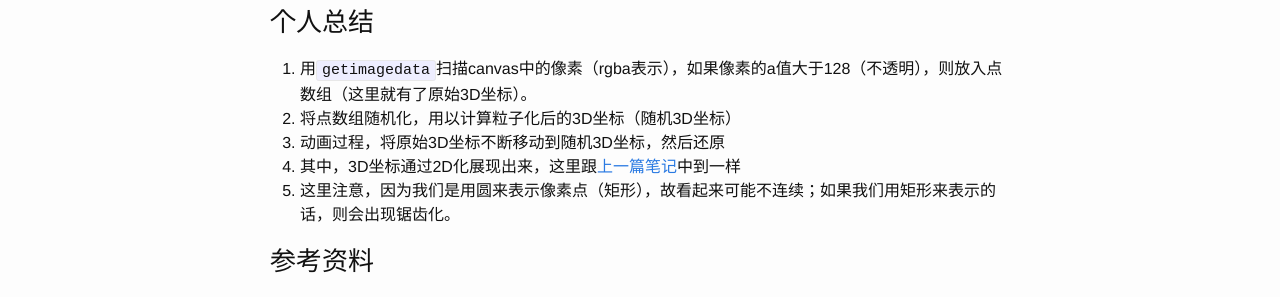
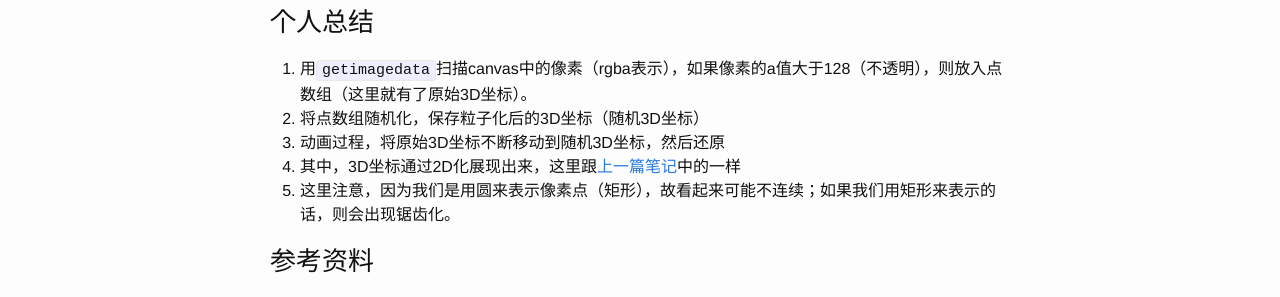
Before and after one commit to wqwljz/killer1994.github.io, a Jekyll site: the page built from _posts/2017-07-08-learn-words-particle.md, in a window 1280 px wide. Shown: the part 459-756 px from the top of the page. Built offline with Jekyll 4.4.1, drawn with Linux system fonts in a browser that asks for light colours.

Commit message:
fix particle 0708

```diff
--- a/_posts/2017-07-08-learn-words-particle.md
+++ b/_posts/2017-07-08-learn-words-particle.md
@@ -18,9 +18,9 @@ tags: []
 ### 个人总结
 
 1. 用`getimagedata`扫描canvas中的像素（rgba表示），如果像素的a值大于128（不透明），则放入点数组（这里就有了原始3D坐标）。
-2. 将点数组随机化，用以计算粒子化后的3D坐标（随机3D坐标）
+2. 将点数组随机化，保存粒子化后的3D坐标（随机3D坐标）
 3. 动画过程，将原始3D坐标不断移动到随机3D坐标，然后还原
-4. 其中，3D坐标通过2D化展现出来，这里跟[上一篇笔记](/2017/07/04/3D-tags-cloud.html)中到一样
+4. 其中，3D坐标通过2D化展现出来，这里跟[上一篇笔记](/2017/07/04/3D-tags-cloud.html)中的一样
 5. 这里注意，因为我们是用圆来表示像素点（矩形），故看起来可能不连续；如果我们用矩形来表示的话，则会出现锯齿化。
 
 ### 参考资料
```
